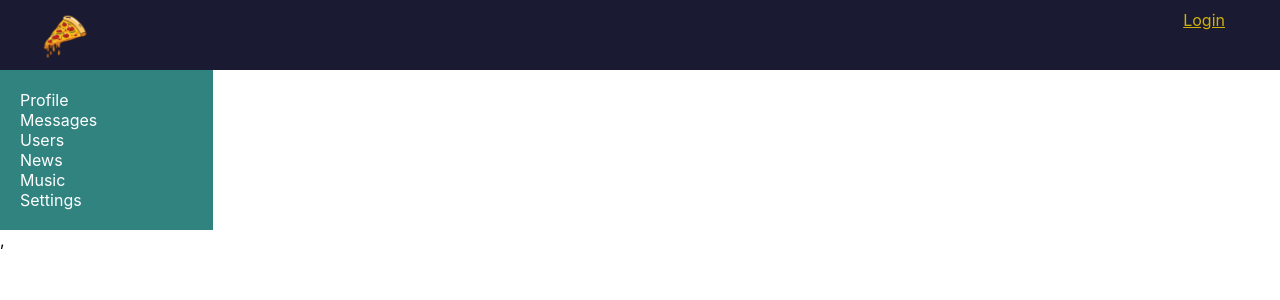
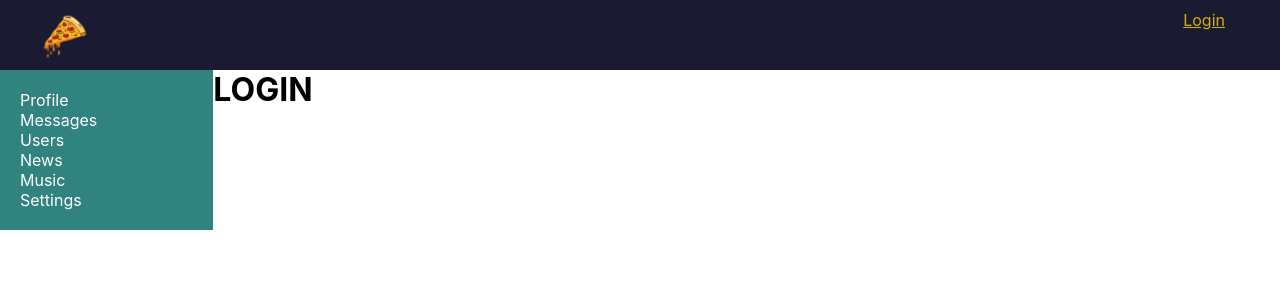
Before and after one commit to 1evgen/social-network, a React (Create React App) app: page /login in a window 1280 px wide. Shown: the top 300 px of the page. Built offline with nearby package versions, Linux system fonts and the light colour scheme; no server answers.

Commit message:
add redirect

```diff
--- a/src/App.tsx
+++ b/src/App.tsx
@@ -6,6 +6,7 @@ import {DialogsContainer} from "./Components/Dialogs/DialogsContainer";
 import UsersContainer from "./Components/Users/UsersContainer";
 import ProfileContainer from "./Components/Profile/ProfileContainer";
 import HeaderContainer from "./Components/Header/HeaderContainer";
+import {Login} from "./Components/Login/Login";
 
 export type typeMyPostsProps = {
     id: number
@@ -18,8 +19,8 @@ const App: React.FC = () => {
     return (
         <div className="app-wrapper">
             <HeaderContainer />
+            <Navbar/>
 
-            <Navbar/>
             <div className="app-wrapper-content">
 
             <Route path='/dialogs' render={() => <DialogsContainer /> }>
@@ -29,6 +30,7 @@ const App: React.FC = () => {
                      <ProfileContainer />}>
                 </Route>
                 <Route path= '/users' render={()=> <UsersContainer />}></Route>
+                <Route path='/login'  render={()=> <Login />}></Route>
             </div>
         </div>
     )
--- a/src/Components/Dialogs/Dialogs.tsx
+++ b/src/Components/Dialogs/Dialogs.tsx
@@ -3,6 +3,7 @@ import {Message} from "./Message/Message";
 import {DialogsItem} from "./Dialogitem/Dialogitem";
 import React, {ChangeEvent} from "react";
 import {DialogsPageType} from "../../Redux/dialog-reducer";
+import {Redirect} from "react-router-dom";
 
 
 type dialogsTypeProps = {
@@ -19,13 +20,14 @@ type typeForDialogs = {
      dialogsPage: DialogsPageType
      sendMessage: () => void
      onNewMessageChange: (body: string)=> void
+     isAuth: boolean
 }
 
  export const Dialogs: React.FC<typeForDialogs> = ({
                                                         dialogsPage,
                                                         sendMessage,
-                                                        onNewMessageChange
-
+                                                        onNewMessageChange,
+                                                        isAuth
 
 }) => {
 
@@ -40,6 +42,8 @@ type typeForDialogs = {
         let body = e.currentTarget.value
         onNewMessageChange(body)
    }
+
+   if(!isAuth) return  <Redirect to={"/login"}></Redirect>
     return (
         <div className={s.dialogs}>
             <div className={s.dialogsItems}>
--- a/src/Components/Dialogs/DialogsContainer.tsx
+++ b/src/Components/Dialogs/DialogsContainer.tsx
@@ -4,17 +4,25 @@ import {Dialogs} from "./Dialogs";
 import {connect} from "react-redux";
 import {AppStateType} from "../../Redux/ReduxStore";
 import {Dispatch} from "redux";
+import {DialogsPageType} from "../../Redux/dialog-reducer";
+
+
+type MapStateToPropsType = {
+    dialogsPage: DialogsPageType
+    isAuth: boolean
+}
 
 
 
 
 const mapStateToProps = (state: AppStateType )=> {
    return {
-     dialogsPage: state.dialogsPage
+     dialogsPage: state.dialogsPage,
+     isAuth: state.auth['isAuth']
    }
 }
 
-type MapStateToPropsType = ReturnType<typeof mapStateToProps>
+// type MapStateToPropsType = ReturnType<typeof mapStateToProps>
 
 type MapDispatchToPropsType = {
     onNewMessageChange: (body: string) => void
--- /dev/null
+++ b/src/Components/Login/Login.tsx
@@ -0,0 +1,9 @@
+import React from "react";
+
+export const Login = ()=> {
+    return (
+        <div>
+            <h1>LOGIN</h1>
+        </div>
+    )
+}
--- a/src/Components/Profile/ProfileContainer.tsx
+++ b/src/Components/Profile/ProfileContainer.tsx
@@ -7,11 +7,12 @@ import {
     ProfileType,
     setUserProfileAC,
 } from "../../Redux/profile-reducer";
-import {RouteComponentProps, withRouter} from "react-router-dom";
+import {Redirect, RouteComponentProps, withRouter} from "react-router-dom";
 
 
 export type mapStateToPropsType = {
     profile: ProfileType
+    isAuth: boolean
 }
 export type MapDispatchToPropsType = {
     setUserProfile: (profile: ProfileType) => void
@@ -37,12 +38,16 @@ export class ProfileContainer extends React.Component<PropsType> {
     }
 
     render() {
-        return <Profile profile={this.props.profile}/>;
+        if(!this.props.isAuth) return  <Redirect to={'/login'}></Redirect>
+
+        return <Profile profile={this.props.profile} />;
     }
 }
 const mapStateToProps = (state: AppStateType)=> ({
-        profile: state.profile.profile
+        profile: state.profile.profile,
+        isAuth: state.auth['isAuth']
 })
+
 const mapDispatchToProps = (dispatch: AppDispatch): MapDispatchToPropsType => {
     return {
         setUserProfile: (profile) => {
--- a/src/Components/Profile/ProfileInfo/ProfileInfo.tsx
+++ b/src/Components/Profile/ProfileInfo/ProfileInfo.tsx
@@ -29,5 +29,4 @@ export const ProfileInfo = (props: ProfileInfoType) => {
             </div>
         </div>
     )
-
 }
--- a/src/Redux/ReduxStore.ts
+++ b/src/Redux/ReduxStore.ts
@@ -1,11 +1,11 @@
-import {AnyAction, applyMiddleware, combineReducers, createStore} from "redux";
+import {applyMiddleware, combineReducers, createStore} from "redux";
 import {dialogReducer} from "./dialog-reducer";
 import {ProfileActionType, profileReducer} from "./profile-reducer";
 import {sidebarReducer} from "./sidebar-reducer";
-import {getUserThunkCreator, UserActionType, usersReducer} from "./users-reducer";
+import {UserActionType, usersReducer} from "./users-reducer";
 import {AuthActionType, authReducer} from "./auth-reducer";
 import thunk, {ThunkAction, ThunkDispatch} from "redux-thunk";
-import {useDispatch} from "react-redux";
+
 
 let rootReducer = combineReducers({
     dialogsPage: dialogReducer,
--- a/src/index.tsx
+++ b/src/index.tsx
@@ -10,7 +10,7 @@ import {store} from "./Redux/ReduxStore";
 ReactDOM.render(
     <BrowserRouter>
         <Provider store={store}>
-            <App/>,
+            <App/>
         </Provider>
     </BrowserRouter>, document.getElementById('root')
 );
```
Also changed, not shown: src/Components/Profile/Profile.tsx (+5 -6 lines).
